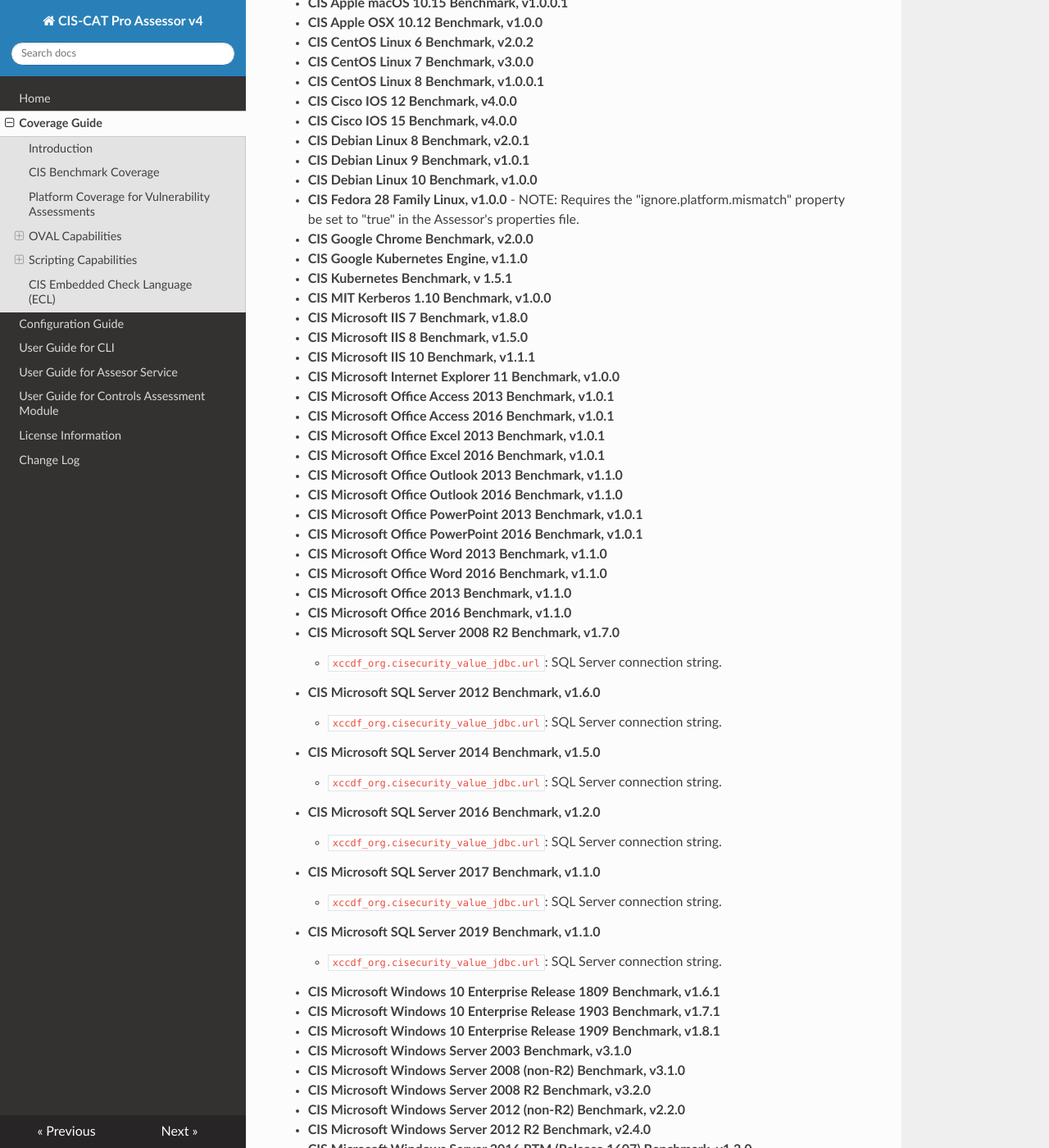
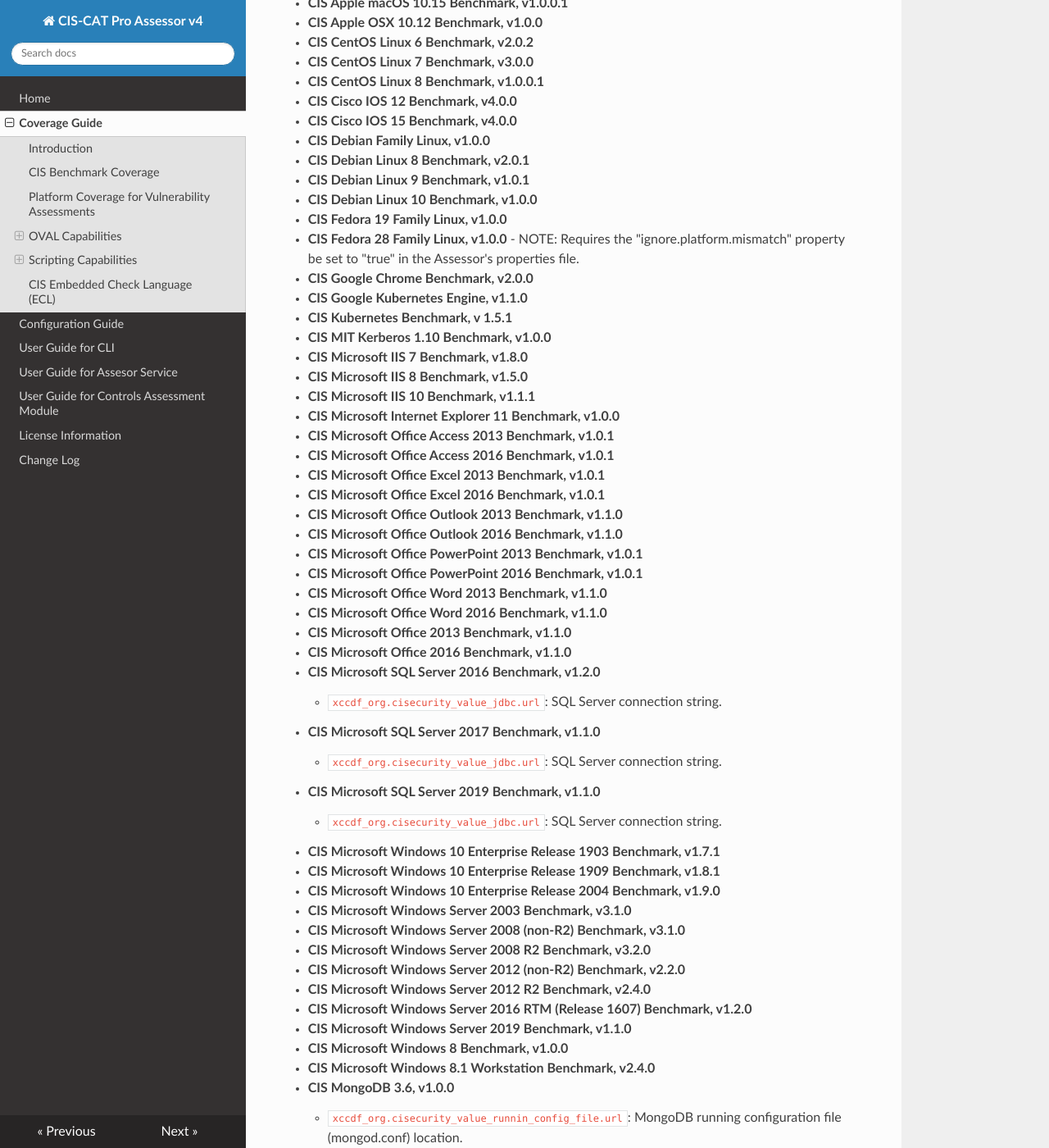
Before and after one commit to CISecurity/CCPA-Docs, an MkDocs documentation site: the page built from docs/Coverage Guide.md, in a window 1280 px wide and 1400 px high, scrolled down 1517 px. Shown: the whole window at 82% size. Built offline with MkDocs 1.6.1, drawn with Linux system fonts in a browser that asks for light colours; nearby versions of some CDN libraries.

Commit message:
CCPRO-6379:  Updates for release 4.0.69.

```diff
--- a/docs/Coverage Guide.md
+++ b/docs/Coverage Guide.md
@@ -32,9 +32,11 @@
 - **CIS CentOS Linux 8 Benchmark, v1.0.0.1**
 - **CIS Cisco IOS 12 Benchmark, v4.0.0**
 - **CIS Cisco IOS 15 Benchmark, v4.0.0**
+- **CIS Debian Family Linux, v1.0.0**
 - **CIS Debian Linux 8 Benchmark, v2.0.1**
 - **CIS Debian Linux 9 Benchmark, v1.0.1**
 - **CIS Debian Linux 10 Benchmark, v1.0.0**
+- **CIS Fedora 19 Family Linux, v1.0.0**
 - **CIS Fedora 28 Family Linux, v1.0.0**
 		- NOTE:  Requires the "ignore.platform.mismatch" property be set to "true" in the Assessor's properties file.
 - **CIS Google Chrome Benchmark, v2.0.0**
@@ -57,21 +59,15 @@
 - **CIS Microsoft Office Word 2016 Benchmark, v1.1.0**
 - **CIS Microsoft Office 2013 Benchmark, v1.1.0**
 - **CIS Microsoft Office 2016 Benchmark, v1.1.0**
-- **CIS Microsoft SQL Server 2008 R2 Benchmark, v1.7.0**
-	- `xccdf_org.cisecurity_value_jdbc.url`: SQL Server connection string.
-- **CIS Microsoft SQL Server 2012 Benchmark, v1.6.0**
-	- `xccdf_org.cisecurity_value_jdbc.url`: SQL Server connection string.
-- **CIS Microsoft SQL Server 2014 Benchmark, v1.5.0**
-	- `xccdf_org.cisecurity_value_jdbc.url`: SQL Server connection string.
 - **CIS Microsoft SQL Server 2016 Benchmark, v1.2.0**
 	- `xccdf_org.cisecurity_value_jdbc.url`: SQL Server connection string.
 - **CIS Microsoft SQL Server 2017 Benchmark, v1.1.0**
 	- `xccdf_org.cisecurity_value_jdbc.url`: SQL Server connection string.
 - **CIS Microsoft SQL Server 2019 Benchmark, v1.1.0**
 	- `xccdf_org.cisecurity_value_jdbc.url`: SQL Server connection string.
-- **CIS Microsoft Windows 10 Enterprise Release 1809 Benchmark, v1.6.1**
 - **CIS Microsoft Windows 10 Enterprise Release 1903 Benchmark, v1.7.1**
 - **CIS Microsoft Windows 10 Enterprise Release 1909 Benchmark, v1.8.1**
+- **CIS Microsoft Windows 10 Enterprise Release 2004 Benchmark, v1.9.0**
 - **CIS Microsoft Windows Server 2003 Benchmark, v3.1.0**
 - **CIS Microsoft Windows Server 2008 (non-R2) Benchmark, v3.1.0**
 - **CIS Microsoft Windows Server 2008 R2 Benchmark, v3.2.0**
```
Also changed, not shown: docs/Change Log.md (+15 -0 lines).
